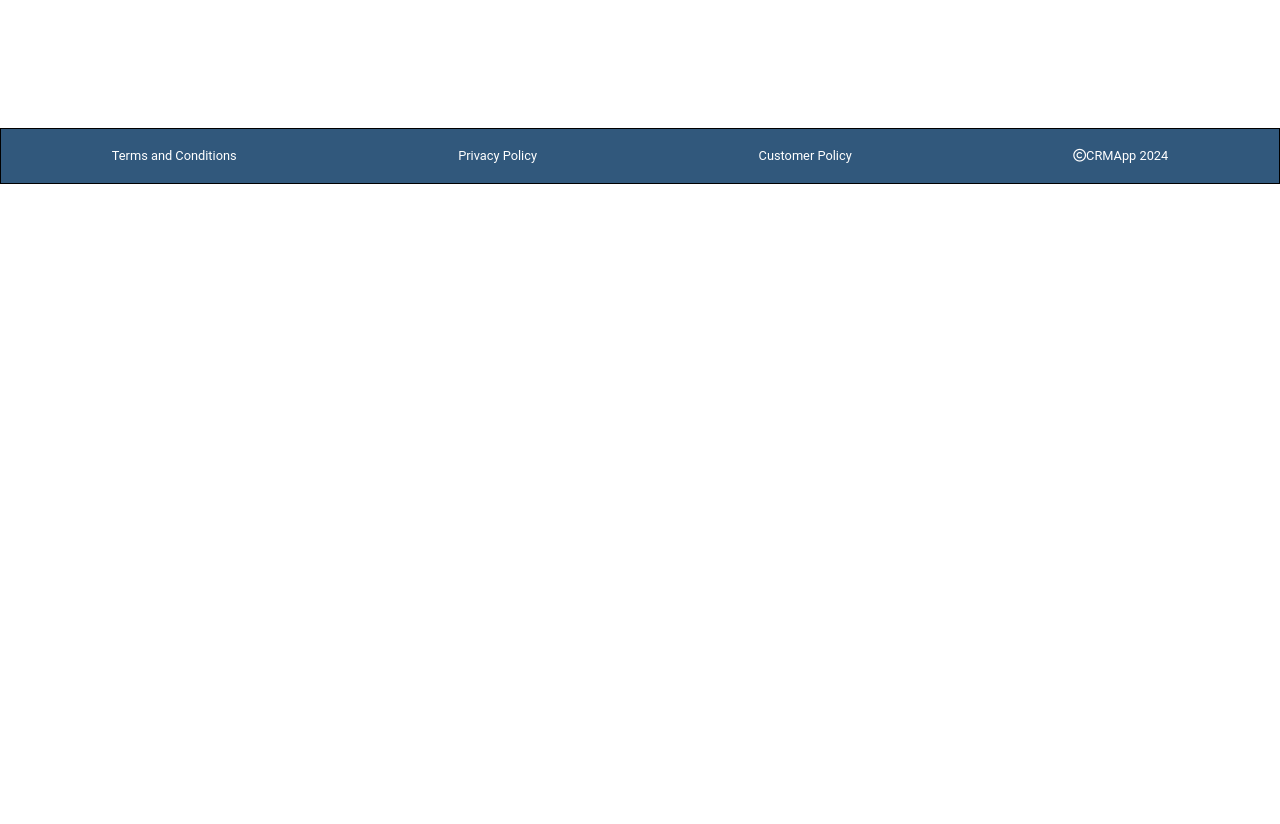
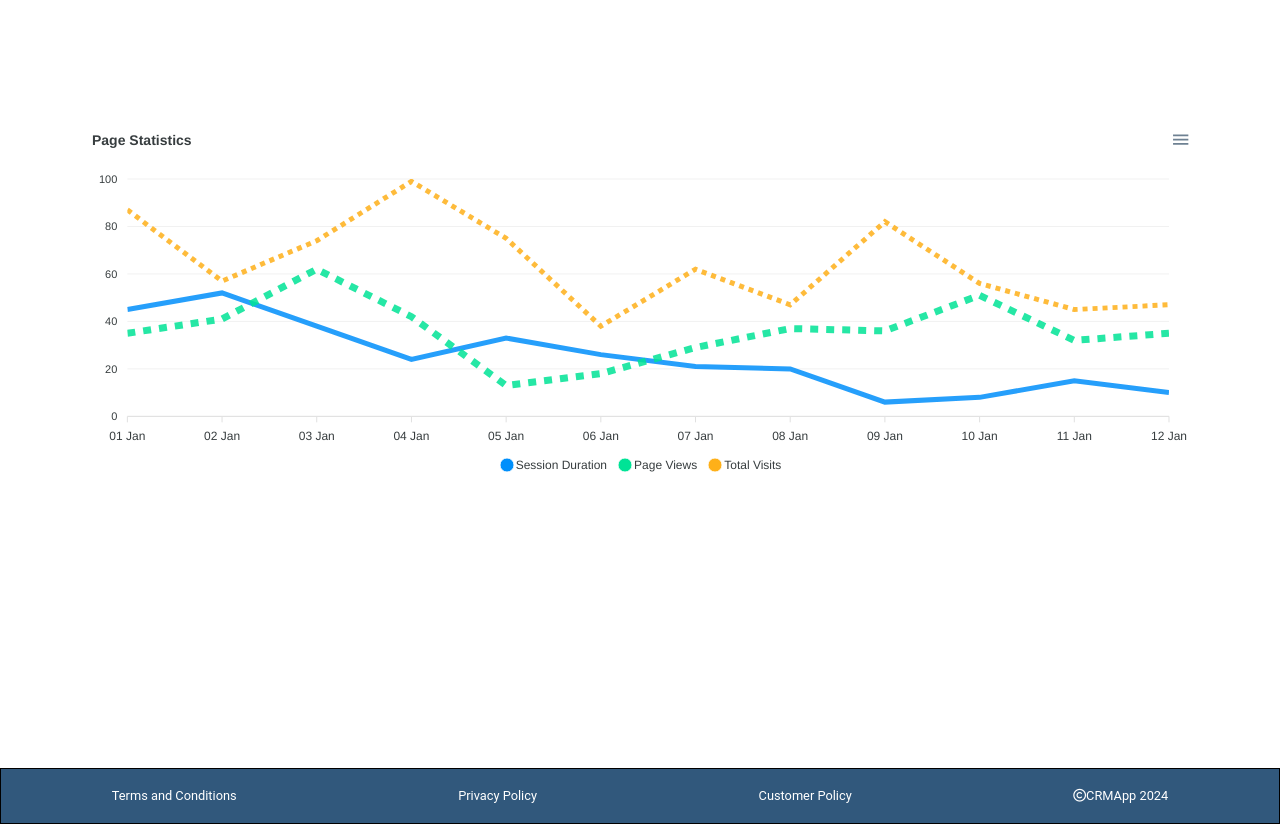
Before and after one commit to AkarshAB/CRM--Frontend, a React (Create React App) app: page /home in a window 1280 px wide. Shown: the part 640-1464 px from the top of the page. Before the commit the page ends 824 px from the top, so only its background shows below. Built offline with nearby package versions, Linux system fonts and the light colour scheme; no server answers.

Commit message:
chart component created,apexchart imported

```diff
--- a/package.json
+++ b/package.json
@@ -17,6 +17,7 @@
     "formik": "^2.4.5",
     "mdb-react-ui-kit": "^7.2.0",
     "react": "^18.2.0",
+    "react-apexcharts": "^1.4.1",
     "react-bootstrap": "^2.10.1",
     "react-dom": "^18.2.0",
     "react-icons": "^5.0.1",
--- a/src/components/AddEmployee/AddEmployee.jsx
+++ b/src/components/AddEmployee/AddEmployee.jsx
@@ -1,6 +1,5 @@
 import React, { useState } from 'react'
 import './AddEmployee.css'
-axios
 import {
   MDBContainer,
   MDBRow,
--- a/src/components/AddProducts/AddProducts.jsx
+++ b/src/components/AddProducts/AddProducts.jsx
@@ -1,4 +1,4 @@
-import React, { useEffect } from 'react'
+import React, { useEffect, useState } from 'react'
 import './AddProducts.css'
 import {
   MDBContainer,
@@ -7,6 +7,7 @@ import {
   MDBInput,
 } from 'mdb-react-ui-kit';
 import axios from 'axios';
+import Swal from 'sweetalert2';
 
 function AddProducts() {
 
--- /dev/null
+++ b/src/components/pages/home/Chart.jsx
@@ -0,0 +1,98 @@
+import React, { useState, useEffect } from 'react';
+import ReactApexChart from 'react-apexcharts';
+
+
+function Chart() {
+    const [series, setSeries] = useState([
+        {
+          name: "Session Duration",
+          data: [45, 52, 38, 24, 33, 26, 21, 20, 6, 8, 15, 10]
+        },
+        {
+          name: "Page Views",
+          data: [35, 41, 62, 42, 13, 18, 29, 37, 36, 51, 32, 35]
+        },
+        {
+          name: 'Total Visits',
+          data: [87, 57, 74, 99, 75, 38, 62, 47, 82, 56, 45, 47]
+        }
+     ]);
+
+     const [options, setOptions] = useState({
+        chart: {
+          height: 350,
+          type: 'line',
+          zoom: {
+            enabled: false
+          },
+        },
+        dataLabels: {
+          enabled: false
+        },
+        stroke: {
+          width: [5, 7, 5],
+          curve: 'straight',
+          dashArray: [0, 8, 5]
+        },
+        title: {
+          text: 'Page Statistics',
+          align: 'left'
+        },
+        legend: {
+          tooltipHoverFormatter: function(val, opts) {
+            return val + ' - <strong>' + opts.w.globals.series[opts.seriesIndex][opts.dataPointIndex] + '</strong>'
+          }
+        },
+        markers: {
+          size: 0,
+          hover: {
+            sizeOffset: 6
+          }
+        },
+        xaxis: {
+          categories: ['01 Jan', '02 Jan', '03 Jan', '04 Jan', '05 Jan', '06 Jan', '07 Jan', '08 Jan', '09 Jan',
+            '10 Jan', '11 Jan', '12 Jan'
+          ],
+        },
+        tooltip: {
+          y: [
+            {
+              title: {
+                formatter: function (val) {
+                  return val + " (mins)"
+                }
+              }
+            },
+            {
+              title: {
+                formatter: function (val) {
+                  return val + " per session"
+                }
+              }
+            },
+            {
+              title: {
+                formatter: function (val) {
+                  return val;
+                }
+              }
+            }
+          ]
+        },
+        grid: {
+          borderColor: '#f1f1f1',
+        }
+     });
+  return (
+    <>
+        <div className='container'>
+      <div id="chart">
+        <ReactApexChart options={options} series={series} type="line" height={350} />
+      </div>
+      <div id="html-dist"></div>
+    </div>
+    </>
+  )
+}
+
+export default Chart
--- a/src/components/pages/home/Home.jsx
+++ b/src/components/pages/home/Home.jsx
@@ -3,6 +3,7 @@ import './Home.css'
 // import img from '../../../assets/wp6733581.jpg'
 import { Link } from 'react-router-dom'
 import axios from 'axios';
+import Chart from './Chart';
 
 
 function Home() {
@@ -71,6 +72,8 @@ function Home() {
           </div>
         </div>
       </div>
+
+      <Chart />
     </>
   )
 }
```
Also changed, not shown: 1 other file (tests, documents, lock files or other folders).
